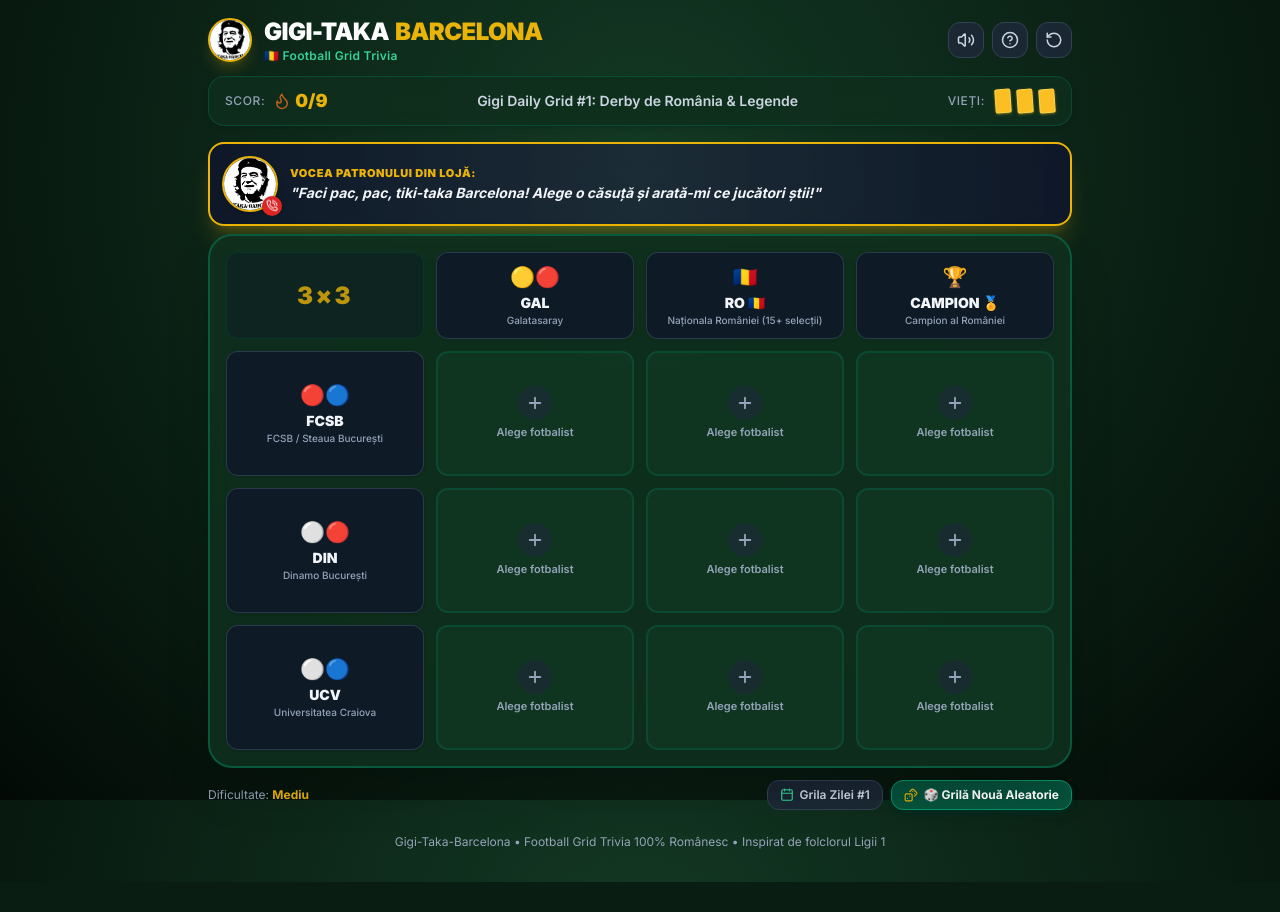
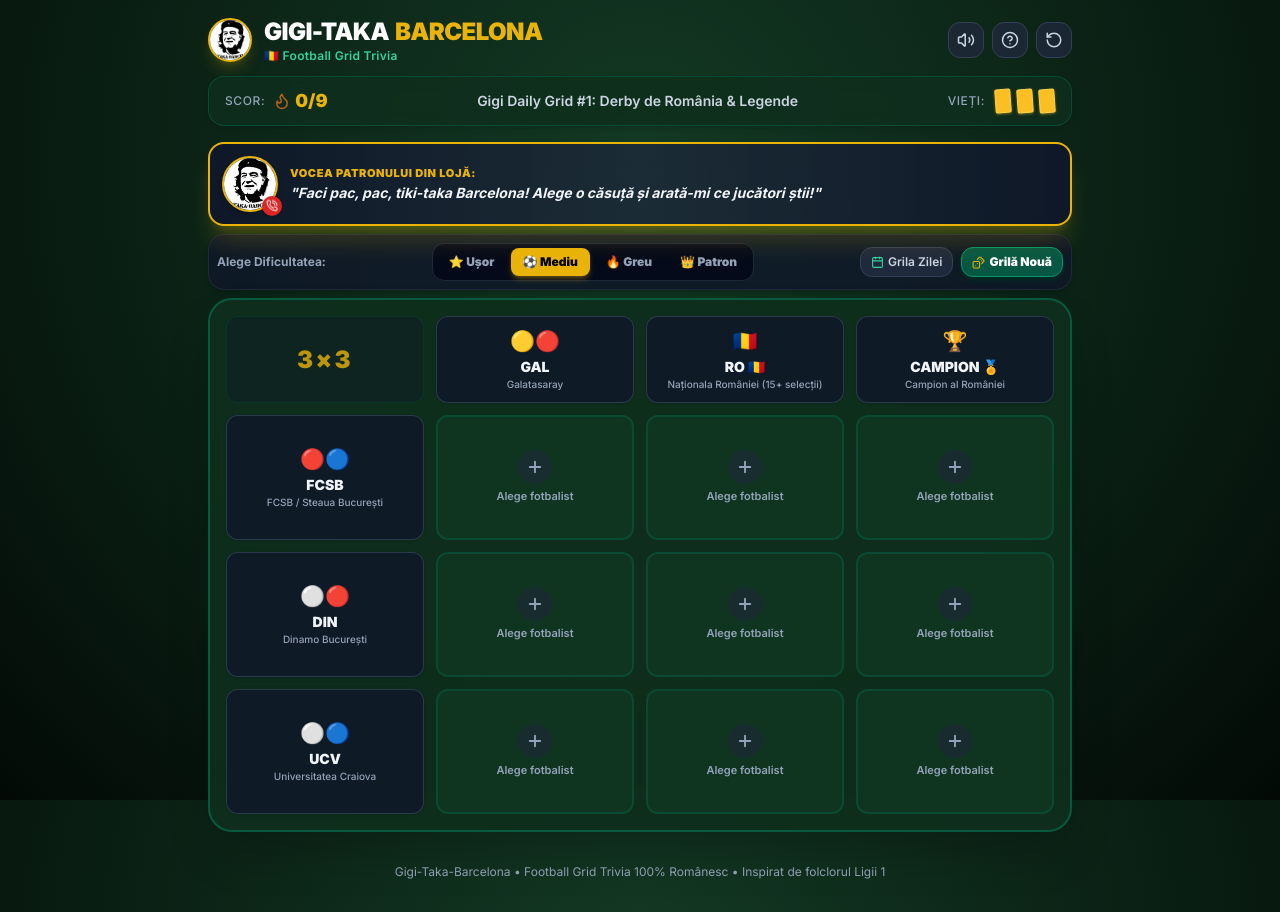
Before and after one commit to Gabarsolon/gigi-taka-barcelona, a React (Vite) app: page / in a window 1280 px wide. Before the commit the page ends 882 px from the top, so only its background shows below. Built offline with nearby package versions, Linux system fonts and the light colour scheme.

Commit message:
feat: add interactive difficulty selector (Usor, Mediu, Greu, Mod Patron) with dynamic life limits and tailored banter

```diff
--- a/src/App.tsx
+++ b/src/App.tsx
@@ -1,6 +1,6 @@
 import { useState, useEffect, useCallback } from 'react';
 import confetti from 'canvas-confetti';
-import { Player, CellPosition, GridPuzzle } from './types';
+import { Player, CellPosition, GridPuzzle, DifficultyLevel } from './types';
 import rawPlayers from './data/players.json';
 import { PRESET_PUZZLES, GIGI_QUOTES } from './data/puzzles';
 import { Header } from './components/Header';
@@ -13,10 +13,11 @@ import { validatePlayerForCell, generateRandomSolvableGrid } from './utils/gameL
 import { sound } from './utils/soundEngine';
 import { Dices, Calendar } from 'lucide-react';
 
-const MAX_LIVES = 3;
-
 export function App() {
   const allPlayers = rawPlayers as Player[];
+
+  const [difficulty, setDifficulty] = useState<DifficultyLevel>('Mediu');
+  const maxLives = difficulty === 'Mod Patron' ? 2 : 3;
 
   const [currentPuzzle, setCurrentPuzzle] = useState<GridPuzzle>(() => PRESET_PUZZLES[0]);
 
@@ -26,7 +27,7 @@ export function App() {
     [null, null, null]
   ]);
   const [usedPlayerIds, setUsedPlayerIds] = useState<Set<string>>(new Set());
-  const [lives, setLives] = useState(MAX_LIVES);
+  const [lives, setLives] = useState(maxLives);
   const [score, setScore] = useState(0);
 
   const [selectedCell, setSelectedCell] = useState<CellPosition | null>(null);
@@ -47,9 +48,10 @@ export function App() {
     sound.enabled = soundEnabled;
   }, [soundEnabled]);
 
-  const startNewGame = useCallback((generateNew = true) => {
+  const startNewGame = useCallback((generateNew = true, diff = difficulty) => {
+    const livesForDiff = diff === 'Mod Patron' ? 2 : 3;
     if (generateNew) {
-      const freshPuzzle = generateRandomSolvableGrid(allPlayers);
+      const freshPuzzle = generateRandomSolvableGrid(allPlayers, diff);
       setCurrentPuzzle(freshPuzzle);
     }
     setGrid([
@@ -58,17 +60,30 @@ export function App() {
       [null, null, null]
     ]);
     setUsedPlayerIds(new Set());
-    setLives(MAX_LIVES);
+    setLives(livesForDiff);
     setScore(0);
     setSelectedCell(null);
     setErrorCell(null);
     setGameResult(null);
     setIsSummaryOpen(false);
     setGigiMood('happy');
-    setGigiQuote(
-      "Meci nou, tată! 6 criterii proaspete, tiki-taka din prima atingere!"
-    );
-  }, [allPlayers]);
+
+    if (diff === 'Mod Patron') {
+      setGigiQuote("Băi băiatule, ai intrat în Mod Patron! Ai doar 2 greșeli, nu accept somnolență pe teren!");
+    } else if (diff === 'Greu') {
+      setGigiQuote("Atenție mare! Intrăm în folclorul greu al fotbalului românesc!");
+    } else if (diff === 'Ușor') {
+      setGigiQuote("Hai să începem ușor, ca un antrenament cu juniorii!");
+    } else {
+      setGigiQuote("Meci nou, tată! 6 criterii proaspete, tiki-taka din prima atingere!");
+    }
+  }, [allPlayers, difficulty]);
+
+  const handleDifficultyChange = (newDiff: DifficultyLevel) => {
+    sound.playPoc();
+    setDifficulty(newDiff);
+    startNewGame(true, newDiff);
+  };
 
   const handleCellClick = useCallback((row: number, col: number) => {
     if (lives <= 0 || gameResult !== null) return;
@@ -155,7 +170,8 @@ export function App() {
   const loadDailyGrid = () => {
     sound.playPoc();
     setCurrentPuzzle(PRESET_PUZZLES[0]);
-    startNewGame(false);
+    setDifficulty(PRESET_PUZZLES[0].difficulty);
+    startNewGame(false, PRESET_PUZZLES[0].difficulty);
   };
 
   return (
@@ -164,15 +180,74 @@ export function App() {
         <Header
           score={score}
           lives={lives}
-          maxLives={MAX_LIVES}
+          maxLives={maxLives}
           soundEnabled={soundEnabled}
           onToggleSound={() => setSoundEnabled(!soundEnabled)}
           onOpenHelp={() => setIsHelpOpen(true)}
-          onReset={() => startNewGame(true)}
+          onReset={() => startNewGame(true, difficulty)}
           puzzleTitle={currentPuzzle.title}
         />
 
         <GigiBanter quote={gigiQuote} mood={gigiMood} />
+
+        {/* Difficulty Selector Bar */}
+        <div className="w-full max-w-4xl mx-auto px-4 my-2">
+          <div className="flex flex-col sm:flex-row items-center justify-between gap-2.5 p-2 rounded-2xl bg-slate-900/80 border border-slate-800 shadow-md">
+            <div className="flex items-center gap-1.5 text-xs font-bold text-slate-300">
+              <span className="text-slate-400">Alege Dificultatea:</span>
+            </div>
+
+            <div className="flex items-center gap-1 bg-slate-950/80 p-1 rounded-xl border border-slate-800">
+              {(['Ușor', 'Mediu', 'Greu', 'Mod Patron'] as DifficultyLevel[]).map(level => {
+                const isActive = difficulty === level;
+                return (
+                  <button
+                    key={level}
+                    onClick={() => handleDifficultyChange(level)}
+                    className={`px-2.5 sm:px-3 py-1 sm:py-1.5 rounded-lg font-black text-xs transition flex items-center gap-1 ${
+                      isActive
+                        ? level === 'Mod Patron'
+                          ? 'bg-gradient-to-r from-purple-700 via-indigo-600 to-purple-800 text-gold shadow-md shadow-purple-950 border border-gold/40'
+                          : level === 'Greu'
+                          ? 'bg-red-700 text-white shadow-md shadow-red-950'
+                          : level === 'Mediu'
+                          ? 'bg-gold text-black shadow-md shadow-gold/30'
+                          : 'bg-emerald-600 text-white shadow-md shadow-emerald-950'
+                        : 'text-slate-400 hover:text-white hover:bg-slate-800/60'
+                    }`}
+                  >
+                    {level === 'Mod Patron' ? '👑 Patron' :
+                     level === 'Greu' ? '🔥 Greu' :
+                     level === 'Mediu' ? '⚽ Mediu' : '⭐ Ușor'}
+                  </button>
+                );
+              })}
+            </div>
+
+            <div className="flex items-center gap-2">
+              <button
+                onClick={loadDailyGrid}
+                className="flex items-center gap-1 px-2.5 py-1 sm:py-1.5 rounded-xl bg-slate-800 hover:bg-slate-700 text-slate-300 hover:text-white transition border border-slate-700 text-xs font-semibold"
+                title="Încarcă grila oficială a zilei"
+              >
+                <Calendar size={13} className="text-emerald-400" />
+                Grila Zilei
+              </button>
+
+              <button
+                onClick={() => {
+                  sound.playPoc();
+                  startNewGame(true, difficulty);
+                }}
+                className="flex items-center gap-1 px-2.5 py-1 sm:py-1.5 rounded-xl bg-emerald-800/90 hover:bg-emerald-700 text-white transition border border-emerald-600 text-xs font-black shadow-md shadow-emerald-950"
+                title="Generează o grilă nouă cu dificultatea aleasă"
+              >
+                <Dices size={13} className="text-gold" />
+                Grilă Nouă
+              </button>
+            </div>
+          </div>
+        </div>
 
         <Grid
           rows={currentPuzzle.rows}
@@ -183,34 +258,6 @@ export function App() {
           onCellClick={handleCellClick}
           disabled={lives <= 0 || gameResult !== null}
         />
-
-        {/* Puzzle Switcher Controls */}
-        <div className="w-full max-w-4xl mx-auto px-4 mt-3 flex flex-wrap items-center justify-between gap-2 text-xs text-slate-400">
-          <div className="flex items-center gap-2">
-            <span>Dificultate: <strong className="text-gold">{currentPuzzle.difficulty}</strong></span>
-          </div>
-
-          <div className="flex items-center gap-2">
-            <button
-              onClick={loadDailyGrid}
-              className="flex items-center gap-1.5 px-3 py-1.5 rounded-xl bg-slate-800/80 hover:bg-slate-700 text-slate-300 hover:text-white transition border border-slate-700 font-semibold"
-            >
-              <Calendar size={14} className="text-emerald-400" />
-              Grila Zilei #1
-            </button>
-
-            <button
-              onClick={() => {
-                sound.playPoc();
-                startNewGame(true);
-              }}
-              className="flex items-center gap-1.5 px-3 py-1.5 rounded-xl bg-emerald-800/80 hover:bg-emerald-700 text-white transition border border-emerald-600 font-bold shadow-md shadow-emerald-950"
-            >
-              <Dices size={14} className="text-gold animate-spin-slow" />
-              🎲 Grilă Nouă Aleatorie
-            </button>
-          </div>
-        </div>
       </div>
 
       {/* Footer */}
@@ -237,7 +284,7 @@ export function App() {
         score={score}
         grid={grid}
         gigiQuote={gigiQuote}
-        onPlayAgain={() => startNewGame(true)}
+        onPlayAgain={() => startNewGame(true, difficulty)}
         puzzleTitle={currentPuzzle.title}
       />
 
--- a/src/types/index.ts
+++ b/src/types/index.ts
@@ -1,4 +1,5 @@
 export type CriterionType = 'club' | 'achievement' | 'stat';
+export type DifficultyLevel = 'Ușor' | 'Mediu' | 'Greu' | 'Mod Patron';
 
 export interface Criterion {
   id: string;
--- a/src/utils/gameLogic.ts
+++ b/src/utils/gameLogic.ts
@@ -1,4 +1,4 @@
-import { Criterion, Player, GridPuzzle } from '../types';
+import { Criterion, Player, GridPuzzle, DifficultyLevel } from '../types';
 import { CRITERIA_MAP } from '../data/clubs';
 
 export function normalizeText(text: string): string {
@@ -98,15 +98,35 @@ export function verifyPuzzleSolvability(
 }
 
 /**
- * Procedurally generates a fresh 3x3 grid where:
+ * Procedurally generates a fresh 3x3 grid matching the selected difficulty where:
  * 1. All 6 criteria (3 rows and 3 columns) are completely distinct.
  * 2. Every single intersection cell has at least 1 verified player solution.
  */
-export function generateRandomSolvableGrid(allPlayers: Player[]): GridPuzzle {
+export function generateRandomSolvableGrid(
+  allPlayers: Player[],
+  targetDifficulty: DifficultyLevel = 'Mediu'
+): GridPuzzle {
   const allCriteriaKeys = Object.keys(CRITERIA_MAP);
 
-  for (let attempt = 0; attempt < 80; attempt++) {
-    const shuffled = [...allCriteriaKeys].sort(() => 0.5 - Math.random());
+  let pool = allCriteriaKeys;
+  let minThreshold = 1;
+
+  if (targetDifficulty === 'Ușor') {
+    pool = [
+      'fcsb', 'dinamo', 'rapid', 'craiova', 'cfr', 'farul',
+      'romania_national', 'liga1_champion', 'champions_league', 'serie_a'
+    ];
+    minThreshold = 3;
+  } else if (targetDifficulty === 'Mediu') {
+    pool = allCriteriaKeys;
+    minThreshold = 2;
+  } else if (targetDifficulty === 'Greu' || targetDifficulty === 'Mod Patron') {
+    pool = allCriteriaKeys;
+    minThreshold = 1;
+  }
+
+  for (let attempt = 0; attempt < 100; attempt++) {
+    const shuffled = [...pool].sort(() => 0.5 - Math.random());
     const rowKeys = shuffled.slice(0, 3);
     const candidateColKeys = shuffled.slice(3);
 
@@ -114,7 +134,7 @@ export function generateRandomSolvableGrid(allPlayers: Player[]): GridPuzzle {
       const colCrit = CRITERIA_MAP[colKey];
       return rowKeys.every(rowKey => {
         const rowCrit = CRITERIA_MAP[rowKey];
-        return getPossibleSolutions(rowCrit, colCrit, allPlayers).length >= 1;
+        return getPossibleSolutions(rowCrit, colCrit, allPlayers).length >= minThreshold;
       });
     });
 
@@ -123,21 +143,15 @@ export function generateRandomSolvableGrid(allPlayers: Player[]): GridPuzzle {
       const rows = rowKeys.map(k => CRITERIA_MAP[k]);
       const cols = selectedColKeys.map(k => CRITERIA_MAP[k]);
 
-      let minSol = 999;
-      for (const r of rows) {
-        for (const c of cols) {
-          const count = getPossibleSolutions(r, c, allPlayers).length;
-          if (count < minSol) minSol = count;
-        }
-      }
-
-      const difficulty: 'Ușor' | 'Mediu' | 'Greu' | 'Mod Patron' =
-        minSol >= 3 ? 'Ușor' : minSol >= 2 ? 'Mediu' : 'Greu';
+      const titlePrefix =
+        targetDifficulty === 'Mod Patron' ? '👑 Mod Patron' :
+        targetDifficulty === 'Greu' ? '🔥 Grilă Grea' :
+        targetDifficulty === 'Ușor' ? '⭐ Grilă Ușoară' : '⚽ Gigi Grid';
 
       return {
         id: `grid-${Date.now()}-${Math.floor(Math.random() * 1000)}`,
-        title: `Gigi Grid #${Math.floor(Math.random() * 900) + 100}`,
-        difficulty,
+        title: `${titlePrefix} #${Math.floor(Math.random() * 900) + 100}`,
+        difficulty: targetDifficulty,
         rows,
         cols
       };
@@ -146,9 +160,9 @@ export function generateRandomSolvableGrid(allPlayers: Player[]): GridPuzzle {
 
   // Fallback preset
   return {
-    id: 'fallback-grid',
-    title: 'Gigi Daily Grid #1: Derby & Legende',
-    difficulty: 'Mediu',
+    id: `grid-fallback-${Date.now()}`,
+    title: `Gigi Grid (${targetDifficulty})`,
+    difficulty: targetDifficulty,
     rows: [CRITERIA_MAP.fcsb, CRITERIA_MAP.dinamo, CRITERIA_MAP.craiova],
     cols: [CRITERIA_MAP.galatasaray, CRITERIA_MAP.romania_national, CRITERIA_MAP.liga1_champion]
   };
```
